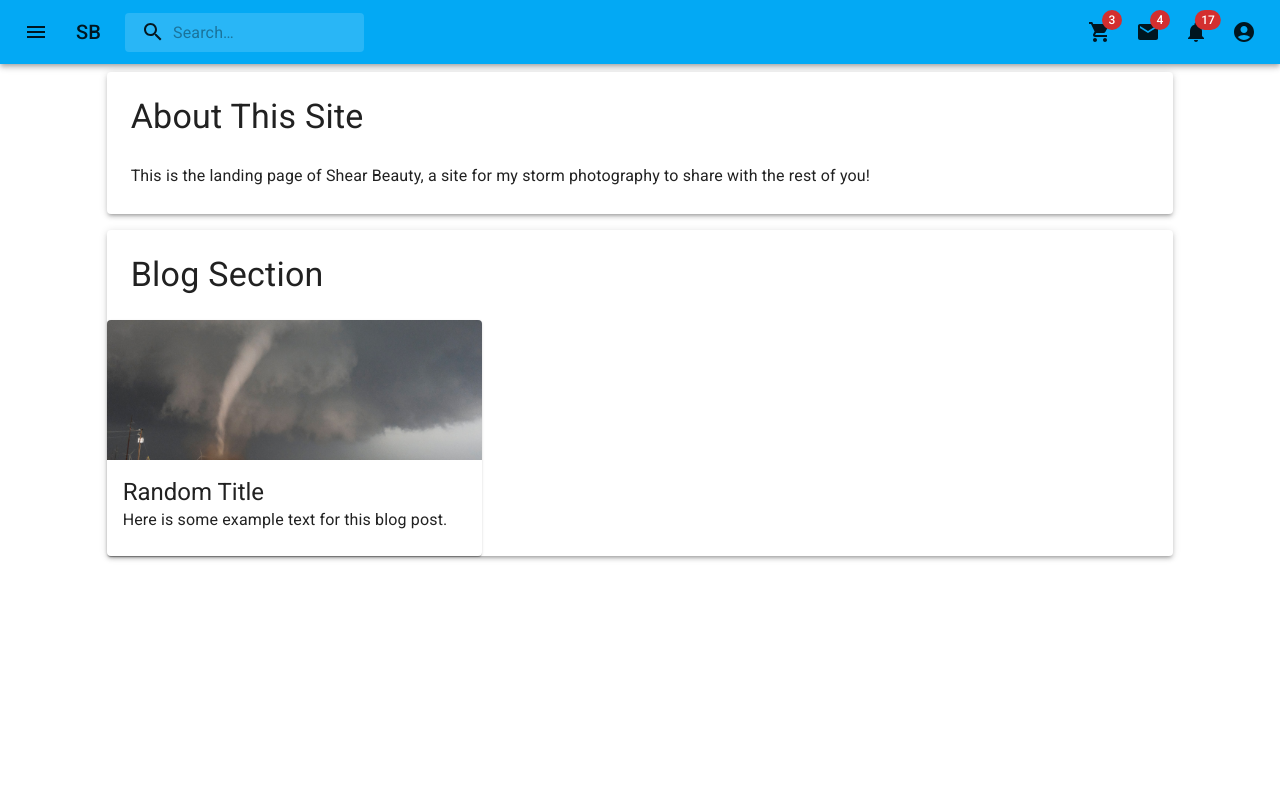
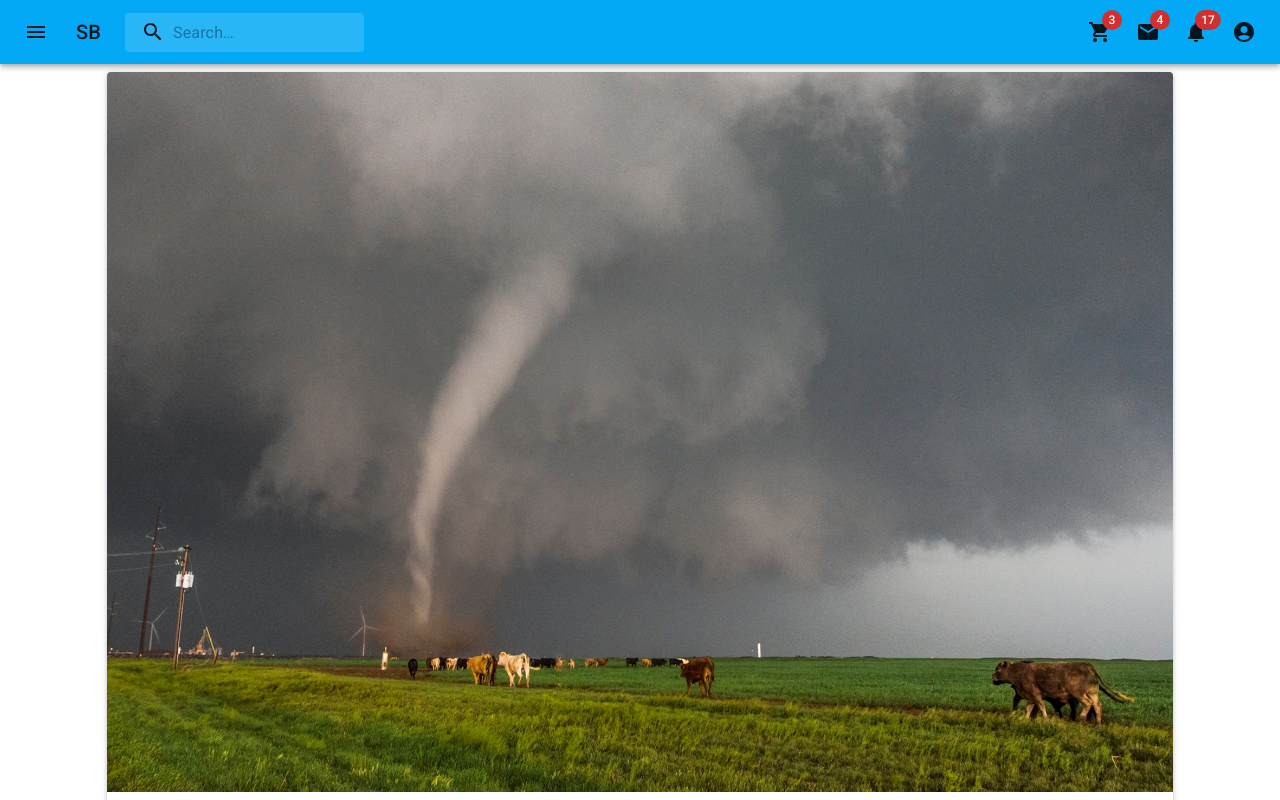
Before and after one commit to Matt-T977/Storm_Photo_eCommerce, a React (Create React App) app in the folder frontend/: page / in a window 1280 px wide. Shown: the top 800 px of the page. Built offline with nearby package versions, Linux system fonts and the light colour scheme.

Commit message:
Leading Image change to Card

```diff
--- a/frontend/src/components/Landing.js
+++ b/frontend/src/components/Landing.js
@@ -17,7 +17,14 @@ export default function Landing() {
                 <img src={LandingImage} alt='Storm Header'/>
             </Grid> */}
       <Grid md={10} xs={12} margin={1}>
-        <Paper elevation={3}>
+        <Card elevation={3}>
+          <CardMedia
+            component="img"
+            height="720"
+            image={LandingImage}
+            alt="example"
+          />
+          <CardContent>
             <Typography
               variant="h4"
               component="h1"
@@ -30,7 +37,8 @@ export default function Landing() {
               This is the landing page of Shear Beauty, a site for my storm
               photography to share with the rest of you!
             </Typography>
-        </Paper>
+          </CardContent>
+        </Card>
       </Grid>
       <Grid md={10} xs={12} margin={1}>
         <Paper elevation={3}>
```
Lines whose indentation alone changed are shown as unchanged.
